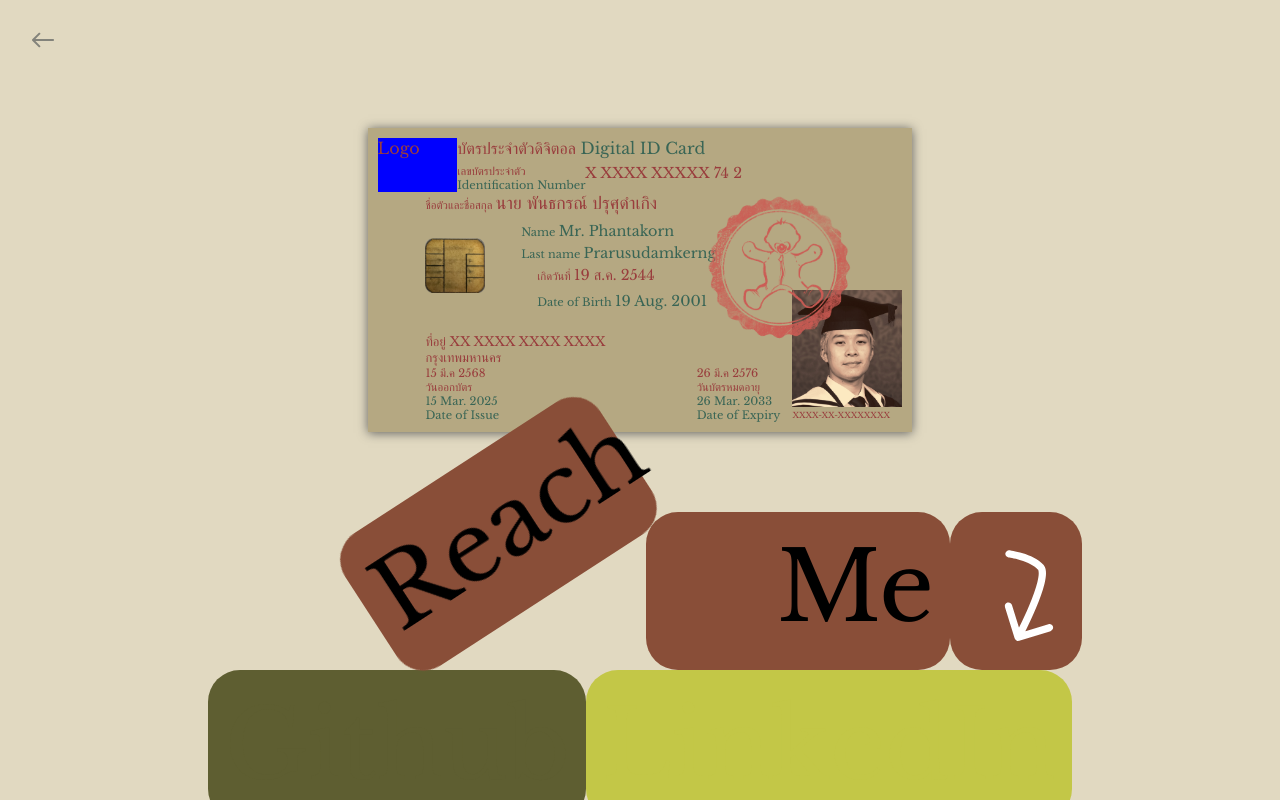
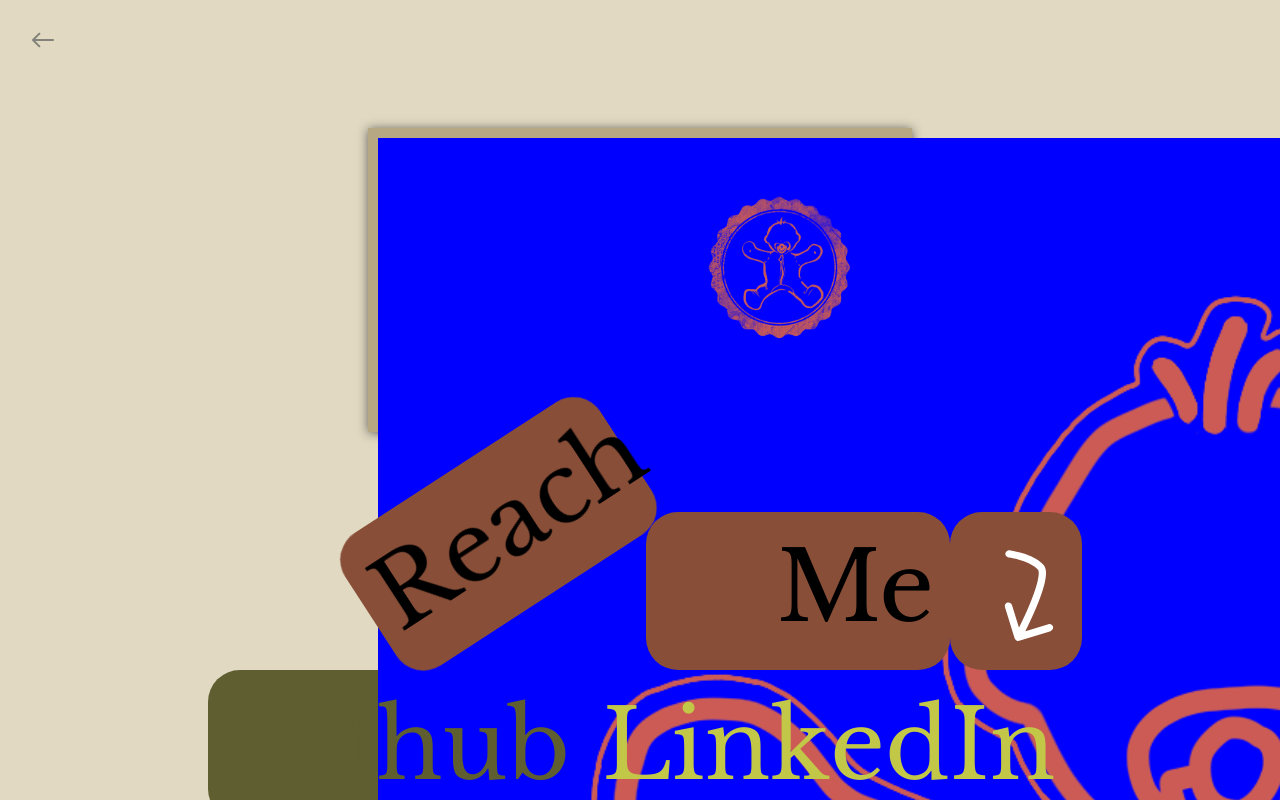
Before and after one commit to phantomcorn/site, a Next.js app: page /about in a window 1280 px wide. Built offline with nearby package versions, Linux system fonts and the light colour scheme.

Commit message:
modify Card

```diff
--- a/src/components/Card/Card.js
+++ b/src/components/Card/Card.js
@@ -3,6 +3,7 @@ import Image from 'next/image'
 import profileImage from "@/../public/media.jpg"
 import chip from "@/../public/chip.png"
 import stamp from "@/../public/stamp.PNG"
+import logo from "@/../public/logo.png"
 
 export default function Card() {
     return (
@@ -12,15 +13,16 @@ export default function Card() {
 
                     Hi - I'm JJ.
 
-                    Strength: Great listener, Health conscious, Tidy (most of the time), Easygoing (with boundaries)
-                    Weakness: Spider, Yapper (it drains my energy)
+                    <div className={styles.green}> Great listener <br/> Health conscious <br/> Tidy (most of the time) <br/> Easygoing (with boundaries) </div>
+                    <div className={styles.red}> Spider <br/> Yapper (it drains my energy) </div>
+
 
                     Catch me in the corner at social events.
 
                 </div>
                 <div className={styles["card-front"]}>
                     <div className={styles["card-front-grid"]}>
-                        <div className={styles["card-info"]}>Logo</div>
+                        <Image src={logo} className={styles["card-info"]} alt="logo" width={0} height={0}/>
                         <div className={styles["card-info"]}>บัตรประจำตัวดิจิตอล <span className={styles.eng}>Digital ID Card</span> </div>
                         <div className={styles["card-info"]}>เลขบัตรประจำตัว</div>
                         <div className={`${styles["card-info"]} ${styles.eng}`}>Identification Number</div>
```
Also changed, not shown: public/logo.png (added).
